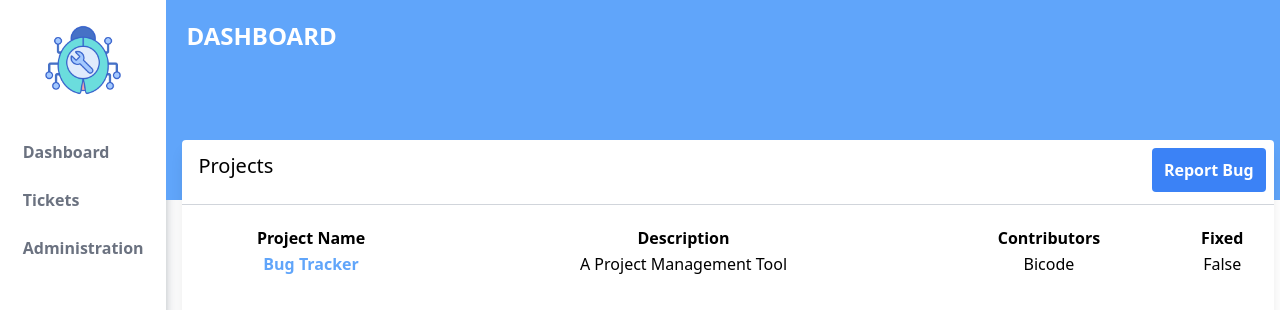
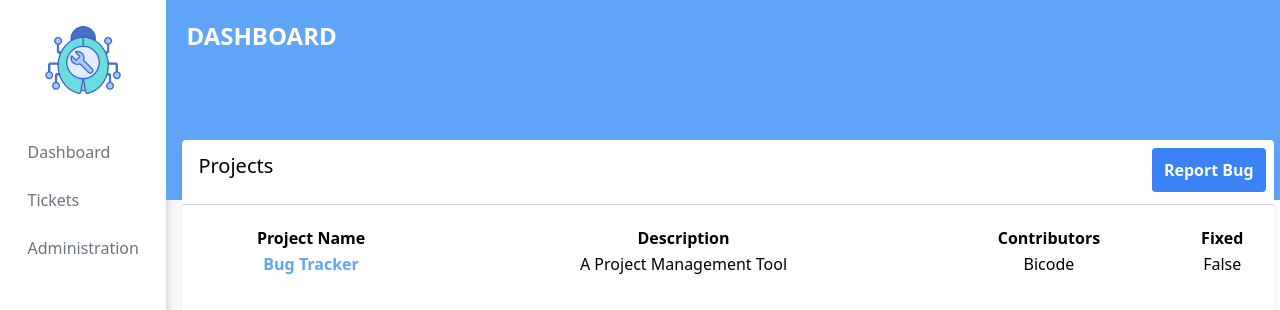
Before and after one commit to bismarkboateng/bug-tracker, a React (Vite) app: page / in a window 1280 px wide. Shown: the top 310 px of the page. Built offline with nearby package versions, Linux system fonts and the light colour scheme.

Commit message:
fix some styling: signup and sidebar

```diff
--- a/src/App.css
+++ b/src/App.css
@@ -2,6 +2,9 @@
 @tailwind components;
 @tailwind utilities;
 
+* {
+    box-sizing: border-box;
+}
 body {
     margin: 0;
     padding: 0;
--- a/src/components/SideBar.jsx
+++ b/src/components/SideBar.jsx
@@ -7,9 +7,9 @@ const SideBar = () => {
             <img src={BugImage} alt="bug image" className="w-[80px] mb-10"/>
 
             <div className="flex flex-col gap-2 text-gray-500 mb-10">
-                <h5 className="mb-4 font-semibold">Dashboard</h5>
-                <h5 className="mb-4 font-semibold">Tickets</h5>
-                <h5 className="mb-4 font-semibold">Administration</h5>
+                <h5 className="mb-4 hover:font-semibold hover:text-lg" onClick={(() => {})}>Dashboard</h5>
+                <h5 className="mb-4 hover:font-semibold hover:text-lg" onClick={() => console.log("Clicked on Tickets")}>Tickets</h5>
+                <h5 className="mb-4 hover:font-semibold hover:text-lg" onClick={() => {}}>Administration</h5>
             </div>
             <div className="h-[0.5px] bg-gray-300 px-[121px] mb-5"/>
             <button className="outline-none border-none px-3 py-2 bg-red-500 text-white font-bold w-2/3
--- a/src/components/Signup.jsx
+++ b/src/components/Signup.jsx
@@ -5,9 +5,9 @@ import { Link } from "react-router-dom"
 const Signup = () => {
   return (
     <>
-      <h1 className="text-gray-500 text-3xl w-[5%] mx-auto mt-[20px]">Signup</h1>
+      <h1 className="text-gray-500 text-3xl w-[5%] mx-auto mt-[20px] text-blue-500 font-semibold">Signup</h1>
       <div
-      className="bg-white w-4/12 mx-auto mt-[90px]
+      className="bg-white w-4/12 mx-auto mt-[90px] border-2 border-gray-100 shadow-lg shadow-gray-350/50
         rounded-lg h-[400px] w-[640px]">
         <form className="py-[25px] pl-[65px] w-full">
 
--- a/src/pages/Dashboard.jsx
+++ b/src/pages/Dashboard.jsx
@@ -3,8 +3,8 @@ import { MainBar } from "../components";
 
 
 
+const Dashboard = () => {
 
-const Dashboard = () => {
   return (
     <div className="flex flex-row">
       <SideBar />
```
